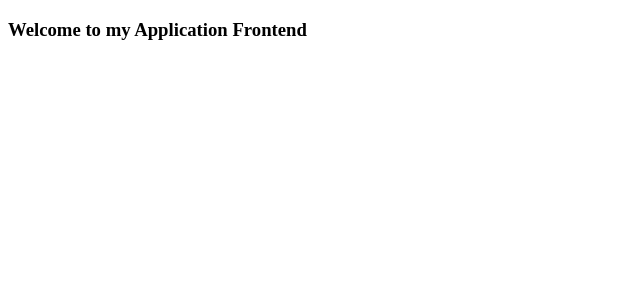
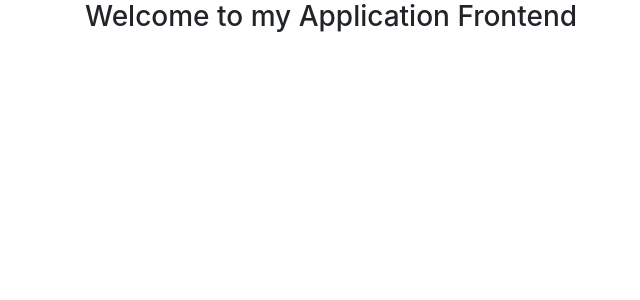
Before and after one commit to kiprutobarno/full-stack-crud-app, a React (Create React App) app in the folder frontend/: page / in a window 1280 px wide. Shown: the top 300 px of the page, without its empty margins (0-640 px from the left). Built offline with nearby package versions, Linux system fonts and the light colour scheme.

Commit message:
style(css):Add bootstrap

```diff
--- a/frontend/src/App.js
+++ b/frontend/src/App.js
@@ -2,7 +2,7 @@ import React from "react";
 
 function App() {
   return (
-    <div>
+    <div class="container">
       <h3>Welcome to my Application Frontend</h3>
     </div>
   );
--- a/frontend/src/index.js
+++ b/frontend/src/index.js
@@ -1,5 +1,6 @@
 import React from "react";
 import ReactDOM from "react-dom";
 import App from "./App";
+import "bootstrap/dist/css/bootstrap.min.css";
 
 ReactDOM.render(<App />, document.getElementById("root"));
```
Also changed, not shown: 1 other file (tests, documents, lock files or other folders).
